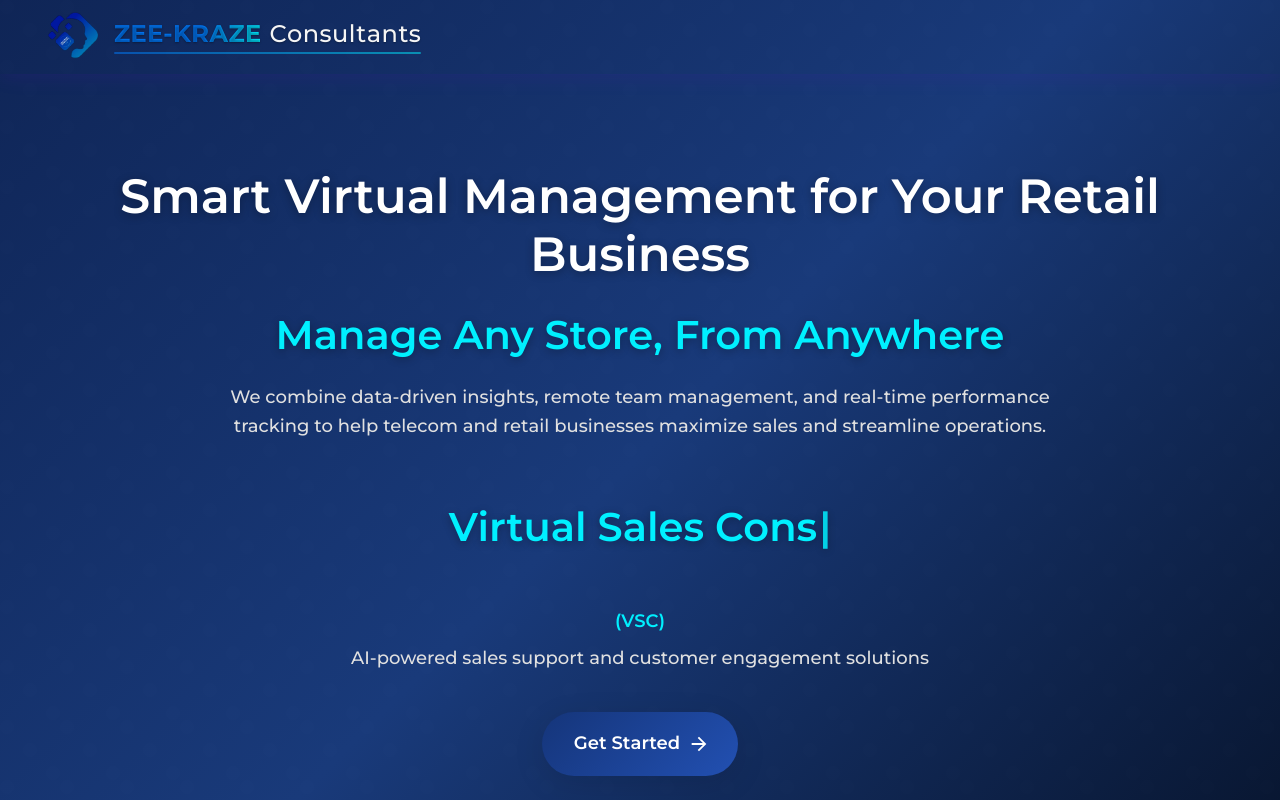
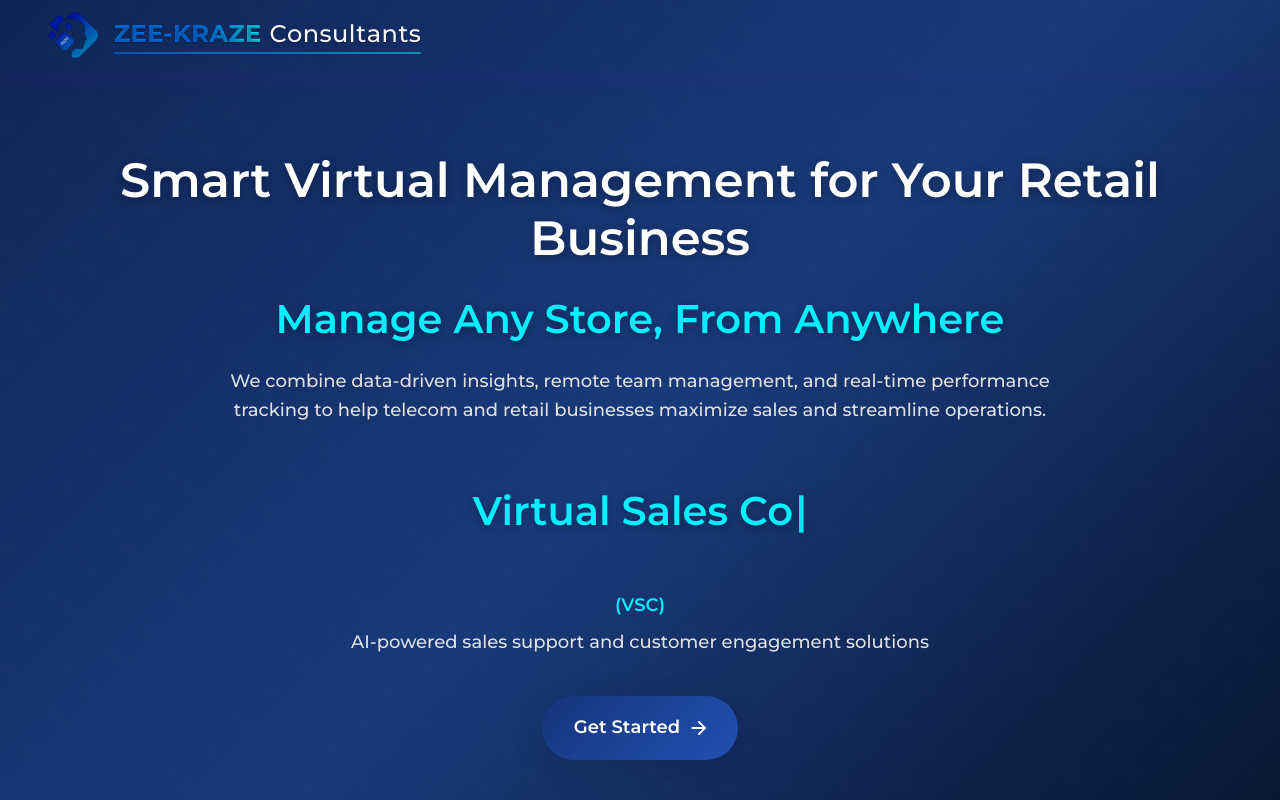
Before and after one commit to Zameerali/ZEE, a React (Vite) app: page / in a window 1280 px wide. Shown: the top 800 px of the page. Built offline with nearby package versions, Linux system fonts and the light colour scheme.

Commit message:
padding fix

```diff
--- a/src/components/HeroSection.jsx
+++ b/src/components/HeroSection.jsx
@@ -33,7 +33,7 @@ const HeroSection = () => {
           ${theme.palette.secondary.main} 50%,
           ${theme.palette.primary.dark} 100%)`,
         color: '#FFFFFF',
-        pt: { xs: 12, md: 16 },
+        pt: { xs: 10, md: 14 },
         pb: { xs: 8, md: 12 },
         position: 'relative',
         overflow: 'hidden',
```
